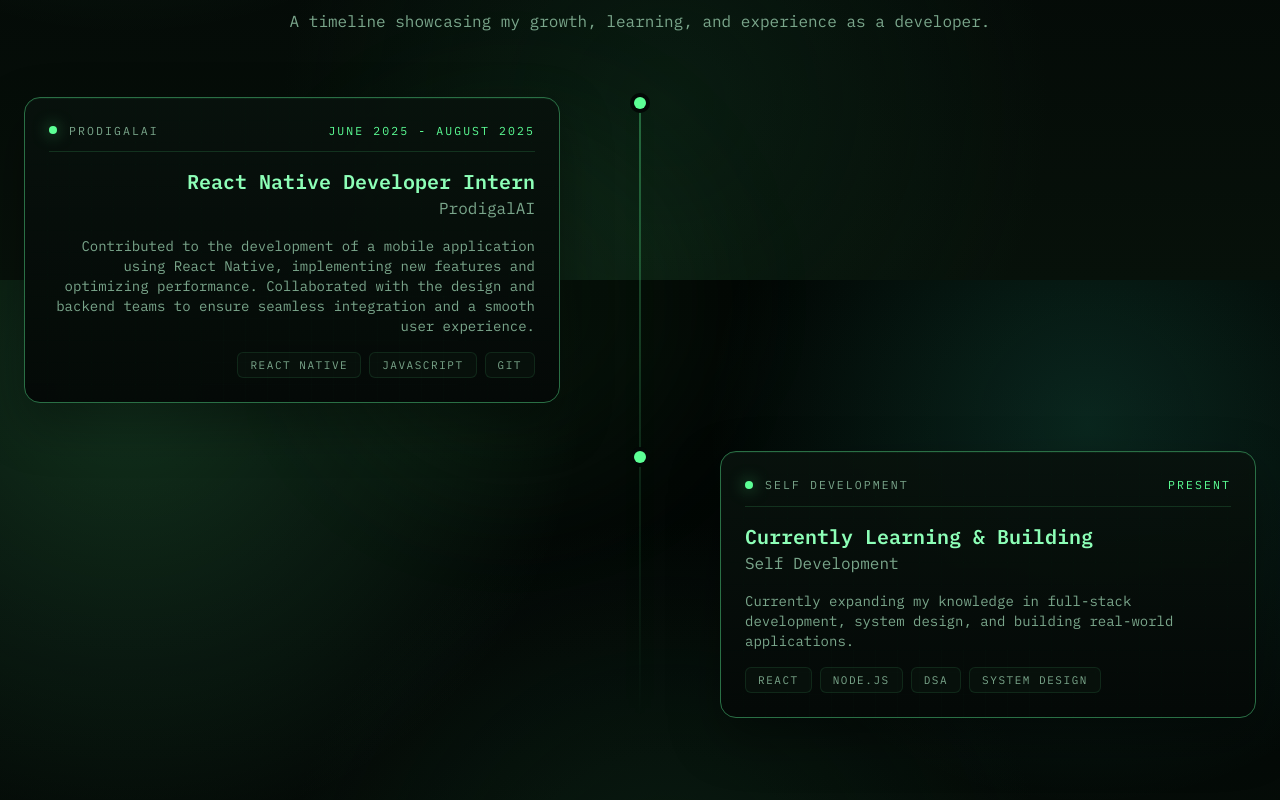
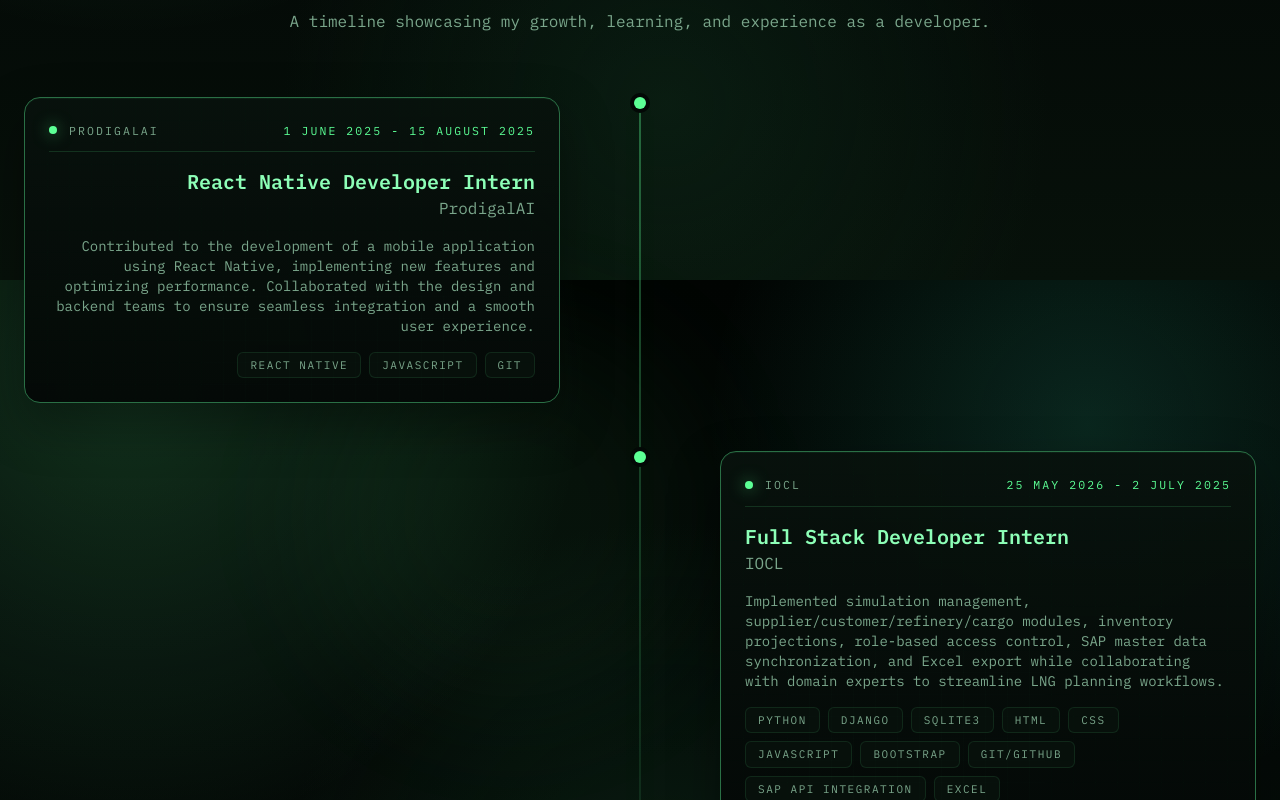
Before and after one commit to maheshpjp/Portfolio, a React (Vite) app: page / in a window 1280 px wide. Shown: the part 2920-3720 px from the top of the page. Built offline with nearby package versions, Linux system fonts and the light colour scheme.

Commit message:
Revise experience periods and add new internship
Updated experience periods for accuracy and added a new internship entry.

```diff
--- a/src/sections/experience.jsx
+++ b/src/sections/experience.jsx
@@ -3,12 +3,21 @@
 function Experience() {
   const experiences = [
     {
-      period: "june 2025 - august 2025",
+      period: "1 june 2025 - 15 august 2025",
       role: "React Native Developer Intern",
       company: "ProdigalAI",
       description:
         "Contributed to the development of a mobile application using React Native, implementing new features and optimizing performance. Collaborated with the design and backend teams to ensure seamless integration and a smooth user experience.",
       technologies: ["React Native", "JavaScript", "Git"],
+      current: false,
+    },
+    {
+      period: "25 May 2026 - 2 July 2025",
+      role: "Full Stack Developer Intern",
+      company: "IOCL",
+      description:
+        "Implemented simulation management, supplier/customer/refinery/cargo modules, inventory projections, role-based access control, SAP master data synchronization, and Excel export while collaborating with domain experts to streamline LNG planning workflows.",
+      technologies: ["Python", "Django", "SQLite3", "HTML", "CSS", "JavaScript", "Bootstrap", "Git/GitHub", "SAP API Integration", "Excel"],
       current: false,
     },
     {
```
